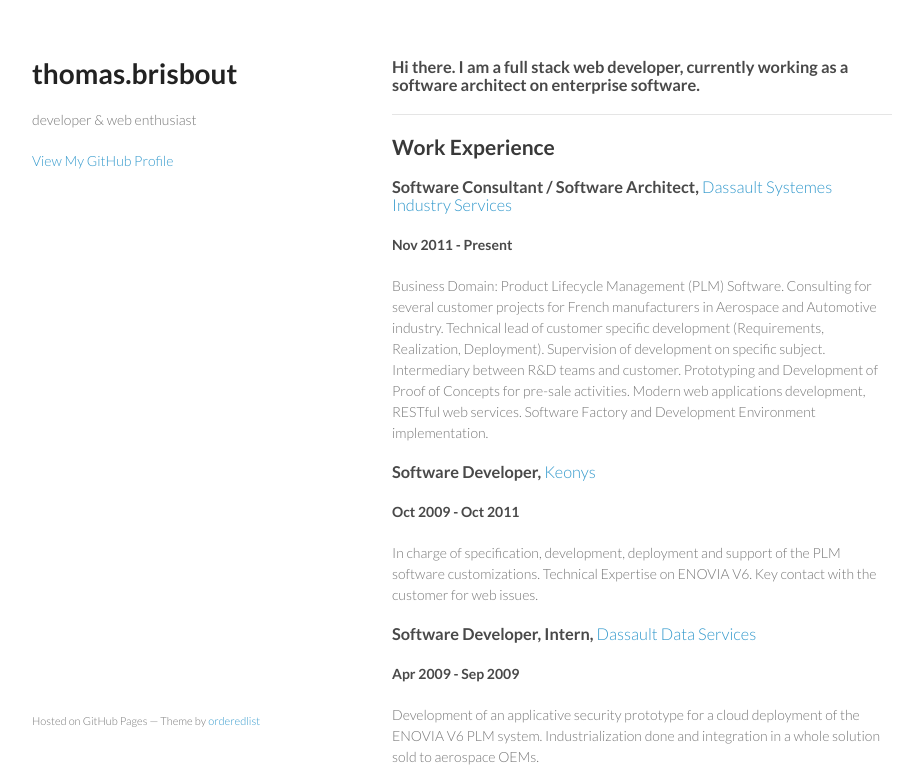
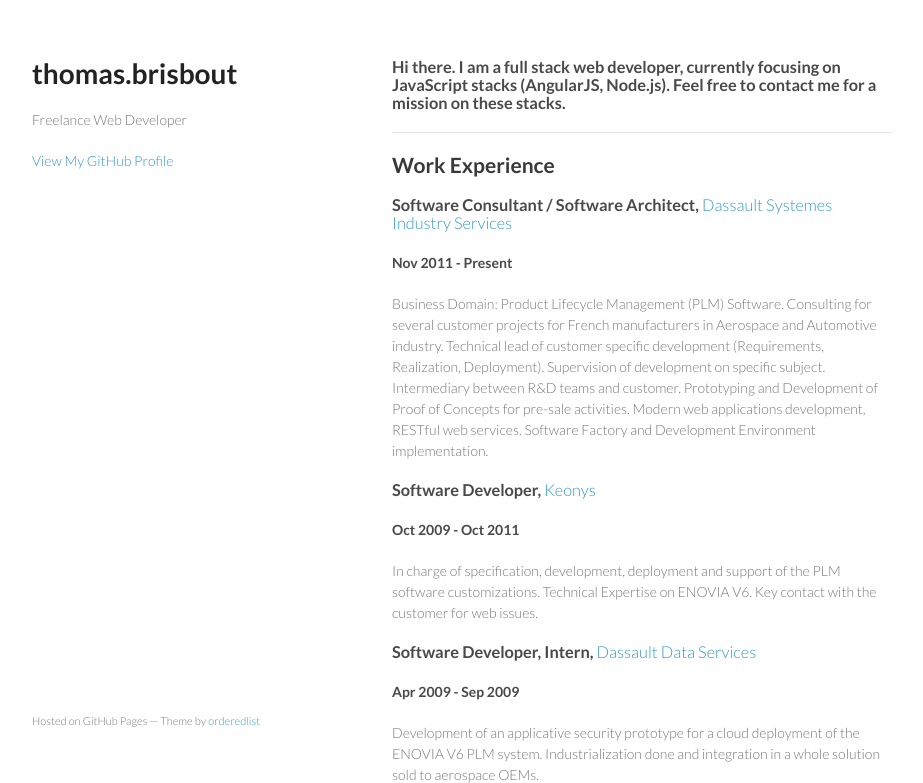
Before and after one commit to tbrisbout/boubz.github.io.old, a plain HTML site: page index.html in a window 1280 px wide. Shown: the top 783 px of the page, without its empty margins (178-1101 px from the left). Drawn offline with Linux system fonts and the light colour scheme.

```diff
--- a/index.html
+++ b/index.html
@@ -16,7 +16,7 @@
     <div class="wrapper">
       <header>
         <h1>thomas.brisbout</h1>
-        <p>developer &amp; web enthusiast</p>
+        <p>Freelance Web Developer</p>
 
 
         <p class="view"><a href="https://github.com/boubz">View My GitHub Profile</a></p>
@@ -24,7 +24,7 @@
       </header>
       <section>
         <h3>
-<a id="hi-there-i-am-a-full-stack-web-developer-currently-working-as-a-software-architect-on-enterprise-software" class="anchor" href="#hi-there-i-am-a-full-stack-web-developer-currently-working-as-a-software-architect-on-enterprise-software" aria-hidden="true"><span class="octicon octicon-link"></span></a>Hi there. I am a full stack web developer, currently working as a software architect on enterprise software.</h3>
+<a id="hi-there-i-am-a-full-stack-web-developer-currently-focusing-on-javascript-stacks-angularjs-nodejs-feel-free-to-contact-me-for-a-mission-on-these-stacks" class="anchor" href="#hi-there-i-am-a-full-stack-web-developer-currently-focusing-on-javascript-stacks-angularjs-nodejs-feel-free-to-contact-me-for-a-mission-on-these-stacks" aria-hidden="true"><span class="octicon octicon-link"></span></a>Hi there. I am a full stack web developer, currently focusing on JavaScript stacks (AngularJS, Node.js). Feel free to contact me for a mission on these stacks.</h3>
 
 <hr>
 
```
Also changed, not shown: params.json (+1 -1 lines).
